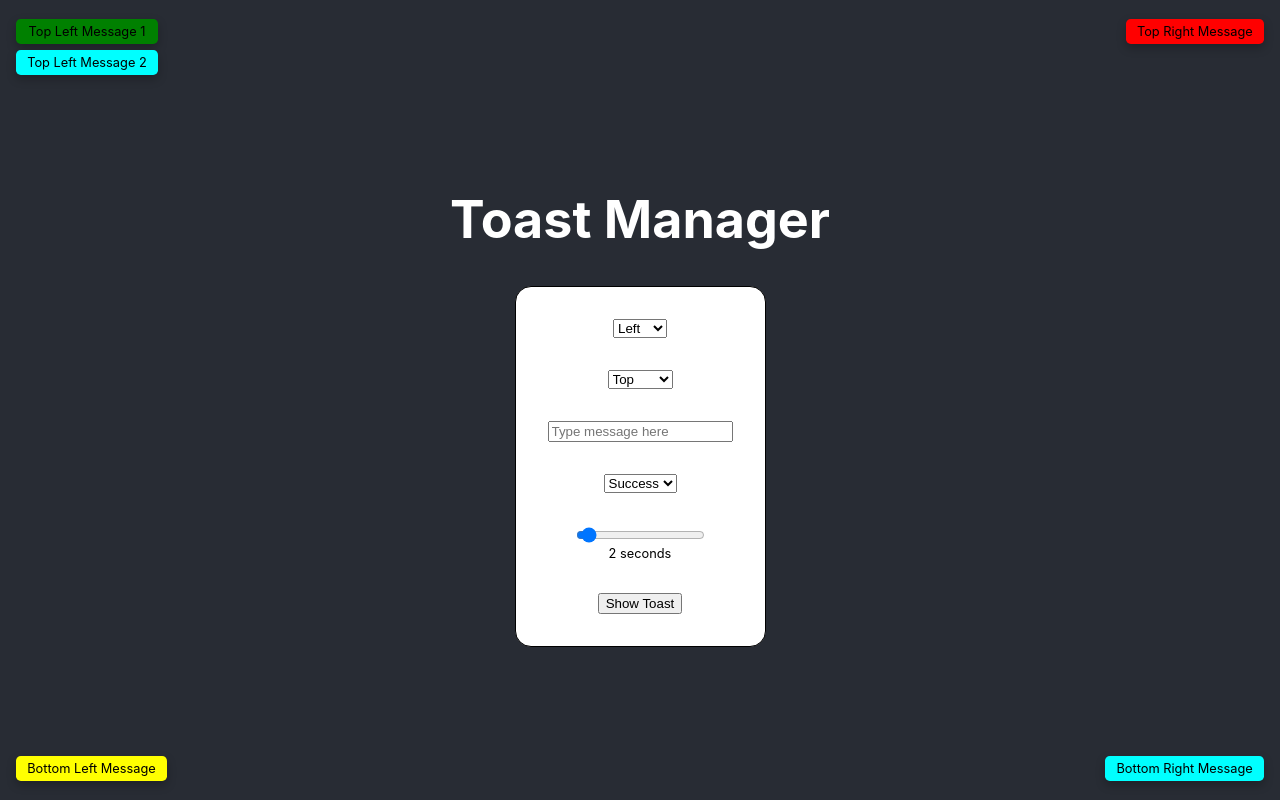
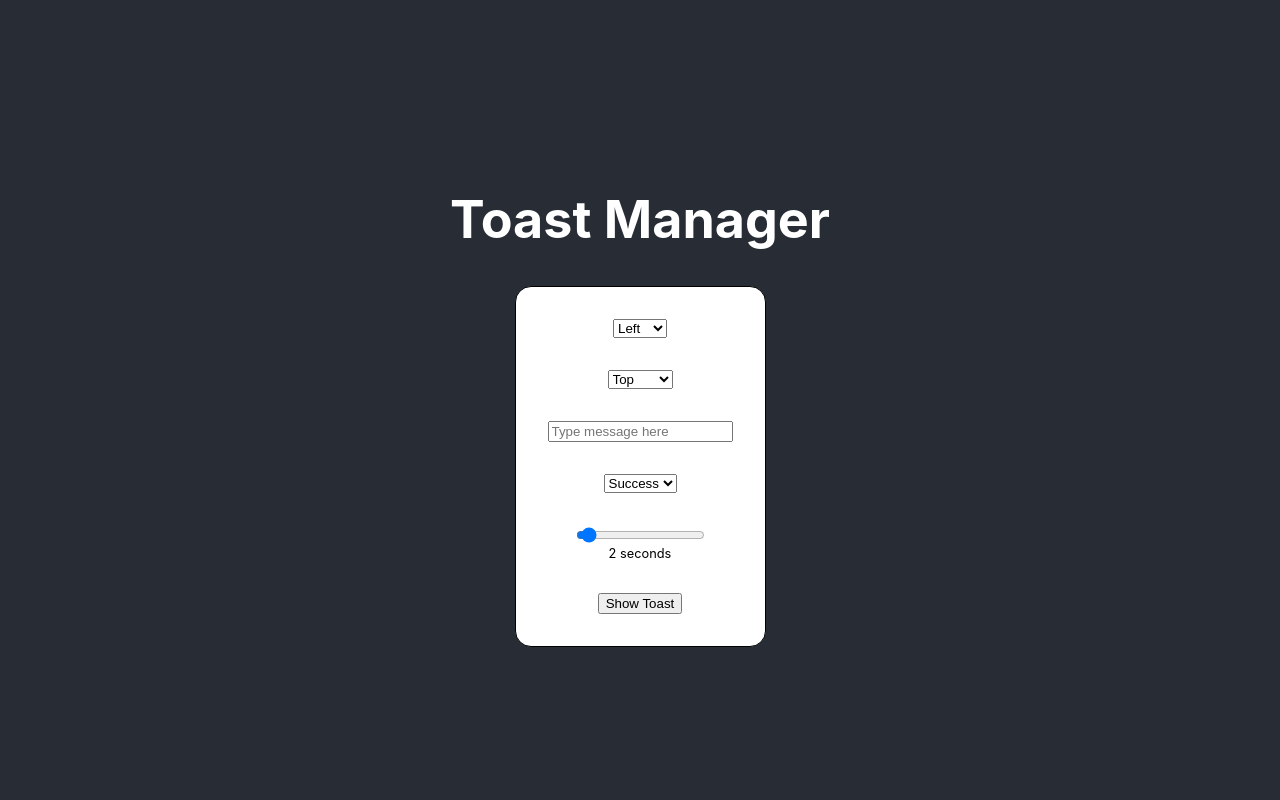
Before and after one commit to rubeun/toast-manager, a React (Create React App) app: page / in a window 1280 px wide. Built offline with nearby package versions, Linux system fonts and the light colour scheme.

Commit message:
remove tempData

```diff
--- a/src/App.tsx
+++ b/src/App.tsx
@@ -10,41 +10,8 @@ export type Message = {
   type: string;
 };
 
-const tempData = [
-  {
-    id: 0,
-    message: "Top Left Message 1",
-    position: "top-left",
-    type: "success"
-  },
-  {
-    id: 1,
-    message: "Top Right Message",
-    position: "top-right",
-    type: "error"
-  },
-  {
-    id: 2,
-    message: "Bottom Left Message",
-    position: "bottom-left",
-    type: "warning"
-  },
-  {
-    id: 3,
-    message: "Bottom Right Message",
-    position: "bottom-right",
-    type: "info"
-  },
-  {
-    id: 4,
-    message: "Top Left Message 2",
-    position: "top-left",
-    type: "info"
-  },
-];
-
 const App = () => {
-  const [toastMessages, setToastMessages] = useState<Message[]>(tempData);
+  const [toastMessages, setToastMessages] = useState<Message[]>([]);
 
   const initialiseToast = (newToast: Message, toastDuration: number) => {
     setToastMessages((previousToastMessages) => [...previousToastMessages, newToast]);
```
